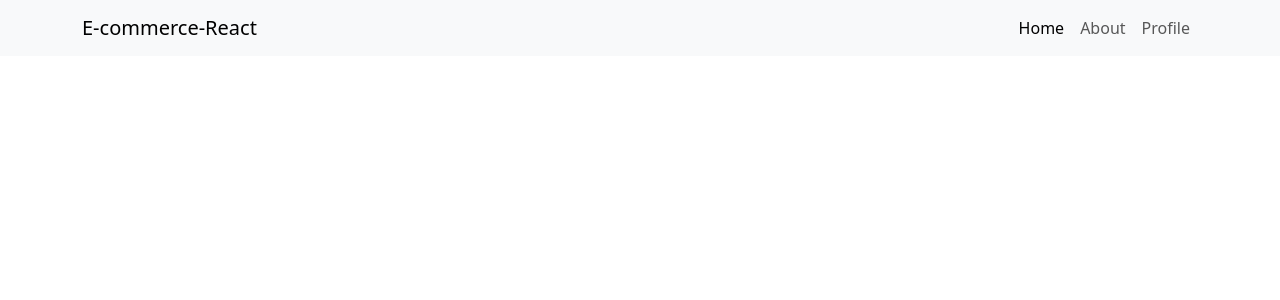
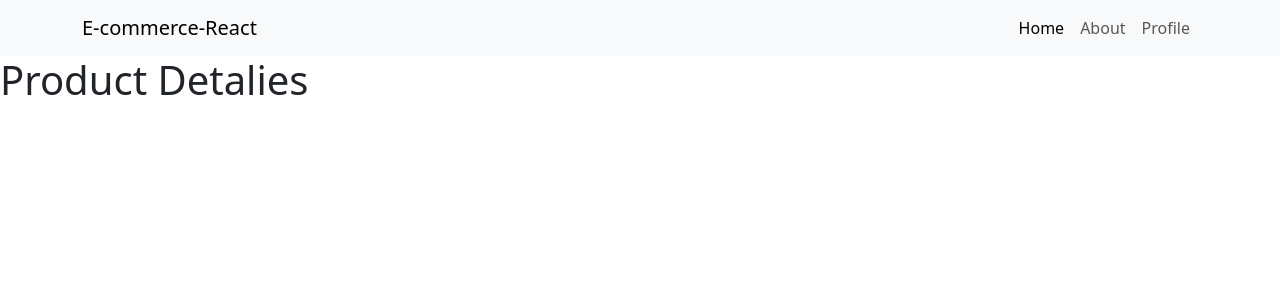
Before and after one commit to ibrahimsaber1/Basic-E-Commerce-App-by-React, a React (Vite) app: page /product/1 in a window 1280 px wide. Shown: the top 300 px of the page. Built offline with nearby package versions, Linux system fonts and the light colour scheme.

Commit message:
add ProductDetailes file

```diff
--- a/src/App.tsx
+++ b/src/App.tsx
@@ -5,6 +5,7 @@ import Products from './components/Products';
 import { Route , Routes } from "react-router-dom";
 import About from './components/about';
 import Profile from './components/Profile';
+import ProductDetailes from './ProductDetailes';
 
 function App() {
 
@@ -20,6 +21,7 @@ function App() {
 
             <Route path='about' element={<About />}/>
             <Route path='profile' element={<Profile />}/>
+            <Route path='product/:productId' element={<ProductDetailes />}/>
         </Routes>
 
 
--- /dev/null
+++ b/src/ProductDetailes.jsx
@@ -0,0 +1,12 @@
+import { useParams } from "react-router-dom"
+
+function ProductDetailes (){
+    const params = useParams()
+    console.log(params)
+    return (
+        <h1>Product Detalies</h1>
+    )
+
+}
+
+export default ProductDetailes
--- a/src/components/Product.jsx
+++ b/src/components/Product.jsx
@@ -1,5 +1,5 @@
 function Product(props) {
-  console.log(props); // Corrected console log
+  // console.log(props); // Corrected console log
 
   // Destructure props for cleaner code
   const { images, title, price, description } = props.product;
```
